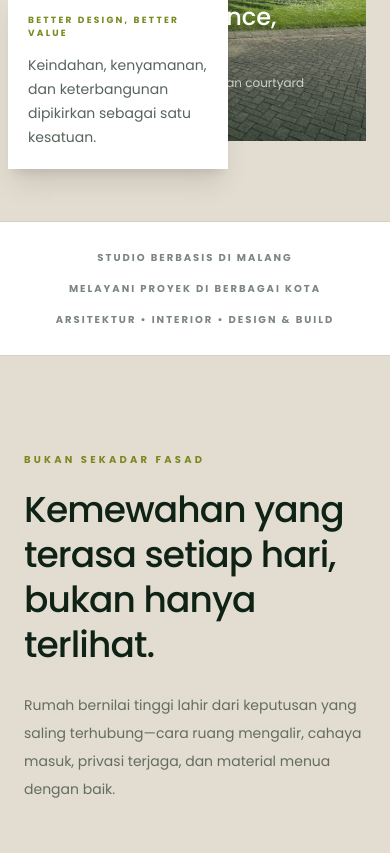
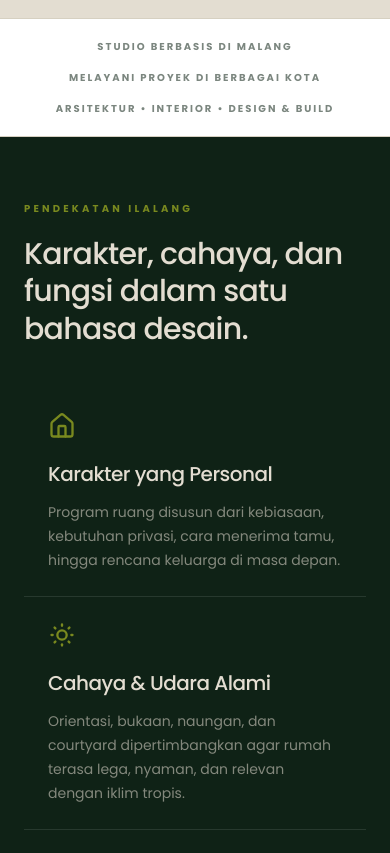
Before and after one commit to hellomybite-netizen/ilalang-new, a React (Vite) app: page /arsitek-rumah-mewah in a window 390 px wide. Shown: the part 1080-1933 px from the top of the page. Built offline with nearby package versions, Linux system fonts and the light colour scheme.

Commit message:
Shorten luxury landing page on mobile

```diff
--- a/src/components/layout/Layout.tsx
+++ b/src/components/layout/Layout.tsx
@@ -6,6 +6,8 @@ import WhatsAppButton from '../ui/WhatsAppButton';
 
 export default function Layout() {
   const location = useLocation();
+  const normalizedPath = location.pathname.replace(/\/+$/, '') || '/';
+  const isLuxuryHouseLanding = normalizedPath === '/arsitek-rumah-mewah';
 
   // Scroll to top on route change
   useEffect(() => {
@@ -18,7 +20,24 @@ export default function Layout() {
       <main className="flex-grow pt-24 md:pt-32">
         <Outlet />
       </main>
-      <Footer />
+      {isLuxuryHouseLanding ? (
+        <>
+          <footer className="border-t border-brand-border bg-brand-beige px-6 py-8 text-center md:hidden">
+            <img src="/logo.png" alt="Ilalang Architect" className="mx-auto h-8 w-auto" />
+            <p className="mt-4 text-[10px] font-semibold uppercase tracking-[0.14em] text-brand-dark/50">
+              Malang • +62 811-3198-800
+            </p>
+            <p className="mt-3 text-[9px] uppercase tracking-widest text-brand-dark/35">
+              © {new Date().getFullYear()} Ilalang Architect
+            </p>
+          </footer>
+          <div className="hidden md:block">
+            <Footer />
+          </div>
+        </>
+      ) : (
+        <Footer />
+      )}
       <WhatsAppButton />
     </div>
   );
--- a/src/pages/LuxuryHouseArchitect.tsx
+++ b/src/pages/LuxuryHouseArchitect.tsx
@@ -198,7 +198,7 @@ function WhatsAppCta({ position, inverse = false }: { position: string; inverse?
 
 export default function LuxuryHouseArchitect() {
   return (
-    <div className="bg-brand-beige pb-24">
+    <div className="bg-brand-beige pb-16 md:pb-24">
       <Seo
         title="Arsitek Rumah Mewah | Desain Eksklusif Ilalang"
         description="Jasa arsitek rumah mewah untuk hunian personal, nyaman, dan sesuai iklim tropis. Dari konsep, interior, hingga design & build. Konsultasi sekarang."
@@ -207,7 +207,7 @@ export default function LuxuryHouseArchitect() {
         structuredData={landingSchemas}
       />
 
-      <section className="relative overflow-hidden px-6 pb-20 pt-6 md:px-12 md:pb-28">
+      <section className="relative overflow-hidden px-6 pb-12 pt-6 md:px-12 md:pb-28">
         <div className="mx-auto grid max-w-7xl grid-cols-1 items-center gap-12 lg:grid-cols-12 lg:gap-16">
           <motion.div
             initial={{ opacity: 0, y: 24 }}
@@ -253,7 +253,7 @@ export default function LuxuryHouseArchitect() {
             transition={{ duration: 0.9, delay: 0.1 }}
             className="relative lg:col-span-6"
           >
-            <div className="relative aspect-[4/5] overflow-hidden rounded-tr-[100px] bg-brand-border md:aspect-[5/4] lg:aspect-[4/5]">
+            <div className="relative aspect-[4/3] overflow-hidden rounded-tr-[72px] bg-brand-border md:aspect-[5/4] md:rounded-tr-[100px] lg:aspect-[4/5]">
               <img
                 src="/images/portfolio/geoffry-residence-malang/01.jpg"
                 alt="Desain rumah mewah tropis kontemporer karya Ilalang Architect"
@@ -268,7 +268,7 @@ export default function LuxuryHouseArchitect() {
                 <p className="mt-2 max-w-sm text-xs leading-5 text-white/70">Contemporary Tropical dengan courtyard sebagai titik fokus hijau.</p>
               </div>
             </div>
-            <div className="absolute -bottom-7 -left-4 max-w-[220px] bg-white p-5 shadow-xl md:-left-10 md:p-7">
+            <div className="absolute -bottom-7 -left-4 hidden max-w-[220px] bg-white p-5 shadow-xl md:block md:-left-10 md:p-7">
               <p className="text-[9px] font-bold uppercase tracking-[0.25em] text-brand-earth">Better Design, Better Value</p>
               <p className="mt-3 text-sm leading-6 text-brand-dark/70">Keindahan, kenyamanan, dan keterbangunan dipikirkan sebagai satu kesatuan.</p>
             </div>
@@ -276,7 +276,7 @@ export default function LuxuryHouseArchitect() {
         </div>
       </section>
 
-      <section className="border-y border-brand-border bg-white px-6 py-7 md:px-12">
+      <section className="border-y border-brand-border bg-white px-6 py-5 md:px-12 md:py-7">
         <div className="mx-auto flex max-w-7xl flex-col items-center justify-center gap-4 text-center text-[10px] font-bold uppercase tracking-[0.2em] text-brand-dark/55 md:flex-row md:gap-12">
           <span>Studio berbasis di Malang</span>
           <span className="hidden h-1 w-1 rounded-full bg-brand-earth md:block" />
@@ -286,7 +286,7 @@ export default function LuxuryHouseArchitect() {
         </div>
       </section>
 
-      <section className="px-6 py-24 md:px-12 md:py-32">
+      <section className="hidden px-6 py-24 md:block md:px-12 md:py-32">
         <div className="mx-auto grid max-w-7xl grid-cols-1 gap-14 lg:grid-cols-12 lg:gap-20">
           <div className="lg:col-span-5">
             <span className="mb-5 block text-[10px] font-bold uppercase tracking-[0.32em] text-brand-earth">Bukan Sekadar Fasad</span>
@@ -315,11 +315,11 @@ export default function LuxuryHouseArchitect() {
         </div>
       </section>
 
-      <section className="bg-brand-dark px-6 py-24 text-brand-beige md:px-12 md:py-32">
+      <section className="bg-brand-dark px-6 py-16 text-brand-beige md:px-12 md:py-32">
         <div className="mx-auto max-w-7xl">
-          <div className="mb-16 max-w-3xl">
+          <div className="mb-10 max-w-3xl md:mb-16">
             <span className="mb-5 block text-[10px] font-bold uppercase tracking-[0.32em] text-brand-earth">Pendekatan Ilalang</span>
-            <h2 className="text-4xl font-medium leading-tight tracking-tight text-brand-beige md:text-6xl">
+            <h2 className="text-3xl font-medium leading-tight tracking-tight text-brand-beige md:text-6xl">
               Karakter, cahaya, dan fungsi dalam satu bahasa desain.
             </h2>
           </div>
@@ -333,11 +333,11 @@ export default function LuxuryHouseArchitect() {
                   whileInView={{ opacity: 1, y: 0 }}
                   viewport={{ once: true }}
                   transition={{ delay: index * 0.1 }}
-                  className="bg-brand-dark p-8 md:p-10"
+                  className="bg-brand-dark p-6 md:p-10"
                 >
-                  <Icon className="mb-9 h-8 w-8 text-brand-earth" />
-                  <h3 className="text-2xl font-medium text-brand-beige">{principle.title}</h3>
-                  <p className="mt-4 text-sm leading-7 text-brand-beige/55">{principle.description}</p>
+                  <Icon className="mb-5 h-7 w-7 text-brand-earth md:mb-9 md:h-8 md:w-8" />
+                  <h3 className="text-xl font-medium text-brand-beige md:text-2xl">{principle.title}</h3>
+                  <p className="mt-3 text-sm leading-6 text-brand-beige/55 md:mt-4 md:leading-7">{principle.description}</p>
                 </motion.div>
               );
             })}
@@ -345,30 +345,30 @@ export default function LuxuryHouseArchitect() {
         </div>
       </section>
 
-      <section className="bg-white px-6 py-24 md:px-12 md:py-32">
+      <section className="bg-white px-6 py-16 md:px-12 md:py-32">
         <div className="mx-auto max-w-7xl">
-          <div className="mb-16 flex flex-col justify-between gap-8 md:flex-row md:items-end">
+          <div className="mb-10 flex flex-col justify-between gap-6 md:mb-16 md:flex-row md:items-end md:gap-8">
             <div className="max-w-2xl">
               <span className="mb-5 block text-[10px] font-bold uppercase tracking-[0.32em] text-brand-earth">Ruang Lingkup</span>
-              <h2 className="text-4xl font-medium leading-tight tracking-tight md:text-5xl">Satu visi, dijaga dari konsep menuju realisasi.</h2>
+              <h2 className="text-3xl font-medium leading-tight tracking-tight md:text-5xl">Satu visi, dijaga dari konsep menuju realisasi.</h2>
             </div>
-            <p className="max-w-sm text-sm leading-7 text-brand-dark/55">Pilih ruang lingkup yang sesuai. Tim kami akan membantu menyusun tahapan berdasarkan kebutuhan proyek Anda.</p>
+            <p className="hidden max-w-sm text-sm leading-7 text-brand-dark/55 md:block">Pilih ruang lingkup yang sesuai. Tim kami akan membantu menyusun tahapan berdasarkan kebutuhan proyek Anda.</p>
           </div>
           <div className="grid grid-cols-1 gap-6 md:grid-cols-3">
             {services.map((service) => (
-              <div key={service.number} className="border-t border-brand-dark/20 py-8">
-                <span className="text-5xl font-bold text-brand-earth/20">{service.number}</span>
-                <h3 className="mt-6 text-2xl font-medium">{service.title}</h3>
-                <p className="mt-4 text-sm leading-7 text-brand-dark/60">{service.description}</p>
+              <div key={service.number} className="border-t border-brand-dark/20 py-5 md:py-8">
+                <span className="text-3xl font-bold text-brand-earth/20 md:text-5xl">{service.number}</span>
+                <h3 className="mt-3 text-xl font-medium md:mt-6 md:text-2xl">{service.title}</h3>
+                <p className="mt-4 hidden text-sm leading-7 text-brand-dark/60 md:block">{service.description}</p>
               </div>
             ))}
           </div>
         </div>
       </section>
 
-      <section id="portfolio-rumah" className="scroll-mt-28 px-6 py-24 md:px-12 md:py-32">
+      <section id="portfolio-rumah" className="scroll-mt-28 px-6 py-16 md:px-12 md:py-32">
         <div className="mx-auto max-w-7xl">
-          <div className="mb-16 max-w-3xl">
+          <div className="mb-10 max-w-3xl md:mb-16">
             <span className="mb-5 block text-[10px] font-bold uppercase tracking-[0.32em] text-brand-earth">Selected Residential Works</span>
             <h2 className="text-4xl font-medium leading-tight tracking-tight md:text-5xl">Rumah yang dirancang untuk konteks dan penghuninya.</h2>
           </div>
@@ -380,10 +380,10 @@ export default function LuxuryHouseArchitect() {
                 whileInView={{ opacity: 1, y: 0 }}
                 viewport={{ once: true }}
                 transition={{ delay: index * 0.1 }}
-                className="group"
+                className={`group ${index === 2 ? 'hidden lg:block' : ''}`}
               >
                 <Link to={`/portfolio/${project.id}`}>
-                  <div className="aspect-[4/5] overflow-hidden bg-brand-border">
+                  <div className="aspect-[4/3] overflow-hidden bg-brand-border md:aspect-[4/5]">
                     <img
                       src={project.image}
                       alt={`${project.title}, portofolio arsitek rumah mewah Ilalang Architect`}
@@ -394,7 +394,7 @@ export default function LuxuryHouseArchitect() {
                   <div className="mt-5 flex items-start justify-between gap-4">
                     <div>
                       <h3 className="text-xl font-medium transition-colors group-hover:text-brand-earth">{project.title}</h3>
-                      <p className="mt-2 line-clamp-3 text-xs leading-6 text-brand-dark/55">{project.description}</p>
+                      <p className="mt-2 hidden line-clamp-3 text-xs leading-6 text-brand-dark/55 md:block">{project.description}</p>
                     </div>
                     <ArrowRight className="mt-1 h-5 w-5 shrink-0 transition-transform group-hover:translate-x-1" />
                   </div>
@@ -410,13 +410,13 @@ export default function LuxuryHouseArchitect() {
         </div>
       </section>
 
-      <section className="bg-white px-6 py-24 md:px-12 md:py-32">
+      <section className="bg-white px-6 py-16 md:px-12 md:py-32">
         <div className="mx-auto max-w-7xl">
           <div className="grid grid-cols-1 gap-16 lg:grid-cols-12">
             <div className="lg:col-span-4">
               <span className="mb-5 block text-[10px] font-bold uppercase tracking-[0.32em] text-brand-earth">Cara Kami Bekerja</span>
-              <h2 className="text-4xl font-medium leading-tight tracking-tight md:text-5xl">Jelas di setiap tahap.</h2>
-              <p className="mt-6 text-sm leading-7 text-brand-dark/60">Setiap keputusan penting dibahas dan dikembangkan bertahap agar desain tidak kehilangan arah saat diwujudkan.</p>
+              <h2 className="text-3xl font-medium leading-tight tracking-tight md:text-5xl">Jelas di setiap tahap.</h2>
+              <p className="mt-6 hidden text-sm leading-7 text-brand-dark/60 md:block">Setiap keputusan penting dibahas dan dikembangkan bertahap agar desain tidak kehilangan arah saat diwujudkan.</p>
             </div>
             <div className="lg:col-span-8">
               {process.map((item, index) => (
@@ -426,11 +426,11 @@ export default function LuxuryHouseArchitect() {
                   whileInView={{ opacity: 1, x: 0 }}
                   viewport={{ once: true }}
                   transition={{ delay: index * 0.08 }}
-                  className="grid grid-cols-[48px_1fr] gap-5 border-t border-brand-border py-7 md:grid-cols-[72px_200px_1fr] md:gap-7"
+                  className="grid grid-cols-[40px_1fr] gap-4 border-t border-brand-border py-5 md:grid-cols-[72px_200px_1fr] md:gap-7 md:py-7"
                 >
                   <span className="text-sm font-bold text-brand-earth">{item.number}</span>
                   <h3 className="text-lg font-medium">{item.title}</h3>
-                  <p className="col-start-2 text-sm leading-7 text-brand-dark/55 md:col-start-3">{item.description}</p>
+                  <p className="col-start-2 hidden text-sm leading-7 text-brand-dark/55 md:col-start-3 md:block">{item.description}</p>
                 </motion.div>
               ))}
             </div>
@@ -438,7 +438,7 @@ export default function LuxuryHouseArchitect() {
         </div>
       </section>
 
-      <section className="px-6 py-24 md:px-12 md:py-32">
+      <section className="hidden px-6 py-24 md:block md:px-12 md:py-32">
         <div className="mx-auto grid max-w-7xl grid-cols-1 gap-14 lg:grid-cols-12 lg:gap-20">
           <div className="lg:col-span-5">
             <span className="mb-5 block text-[10px] font-bold uppercase tracking-[0.32em] text-brand-earth">Kecocokan Proyek</span>
@@ -460,18 +460,18 @@ export default function LuxuryHouseArchitect() {
         </div>
       </section>
 
-      <section className="bg-brand-dark px-6 py-20 text-brand-beige md:px-12 md:py-24">
+      <section className="bg-brand-dark px-6 py-14 text-brand-beige md:px-12 md:py-24">
         <div className="mx-auto flex max-w-7xl flex-col items-start justify-between gap-10 md:flex-row md:items-center">
           <div className="max-w-2xl">
             <p className="text-[10px] font-bold uppercase tracking-[0.32em] text-brand-earth">Punya Lahan atau Rencana Renovasi?</p>
-            <h2 className="mt-5 text-4xl font-medium leading-tight text-brand-beige md:text-5xl">Ceritakan rumah yang ingin Anda bangun.</h2>
+            <h2 className="mt-5 text-3xl font-medium leading-tight text-brand-beige md:text-5xl">Ceritakan rumah yang ingin Anda bangun.</h2>
             <p className="mt-5 text-sm leading-7 text-brand-beige/55">Mulai dari lokasi, ukuran lahan, kebutuhan ruang, dan kisaran anggaran. Tim kami akan membantu memetakan langkah awalnya.</p>
           </div>
           <WhatsAppCta position="mid_page" inverse />
         </div>
       </section>
 
-      <section className="bg-white px-6 py-24 md:px-12 md:py-32">
+      <section className="bg-white px-6 py-16 md:px-12 md:py-32">
         <div className="mx-auto grid max-w-7xl grid-cols-1 gap-14 lg:grid-cols-12 lg:gap-20">
           <div className="lg:col-span-5">
             <span className="mb-5 block text-[10px] font-bold uppercase tracking-[0.32em] text-brand-earth">Pertanyaan Umum</span>
@@ -482,8 +482,8 @@ export default function LuxuryHouseArchitect() {
             </div>
           </div>
           <div className="lg:col-span-7">
-            {faqs.map((faq) => (
-              <details key={faq.question} className="group border-t border-brand-border py-6 last:border-b">
+            {faqs.map((faq, index) => (
+              <details key={faq.question} className={`group border-t border-brand-border py-5 last:border-b md:py-6 ${index > 2 ? 'hidden md:block' : ''}`}>
                 <summary className="flex cursor-pointer list-none items-center justify-between gap-6 text-left text-lg font-medium marker:content-none">
                   {faq.question}
                   <span className="text-2xl font-light text-brand-earth transition-transform group-open:rotate-45">+</span>
@@ -495,11 +495,11 @@ export default function LuxuryHouseArchitect() {
         </div>
       </section>
 
-      <section className="px-6 py-24 text-center md:px-12 md:py-32">
+      <section className="px-6 py-12 text-center md:px-12 md:py-32">
         <div className="mx-auto max-w-4xl">
           <span className="mb-5 block text-[10px] font-bold uppercase tracking-[0.32em] text-brand-earth">Mulai dari Percakapan</span>
-          <h2 className="text-4xl font-medium leading-tight tracking-tight md:text-6xl">Rumah yang tepat dimulai dari brief yang dipahami dengan baik.</h2>
-          <p className="mx-auto mt-6 max-w-2xl text-sm leading-7 text-brand-dark/60">Klik WhatsApp untuk konsultasi awal. Ceritakan lokasi, luas lahan, kebutuhan ruang, dan gambaran rumah yang Anda inginkan.</p>
+          <h2 className="text-3xl font-medium leading-tight tracking-tight md:text-6xl">Rumah yang tepat dimulai dari brief yang dipahami dengan baik.</h2>
+          <p className="mx-auto mt-6 hidden max-w-2xl text-sm leading-7 text-brand-dark/60 md:block">Klik WhatsApp untuk konsultasi awal. Ceritakan lokasi, luas lahan, kebutuhan ruang, dan gambaran rumah yang Anda inginkan.</p>
           <div className="mt-10">
             <WhatsAppCta position="final" />
           </div>
```
